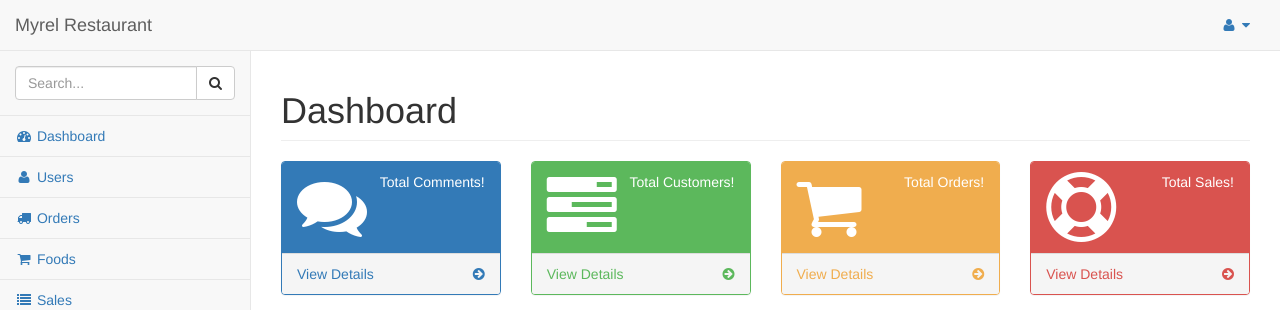
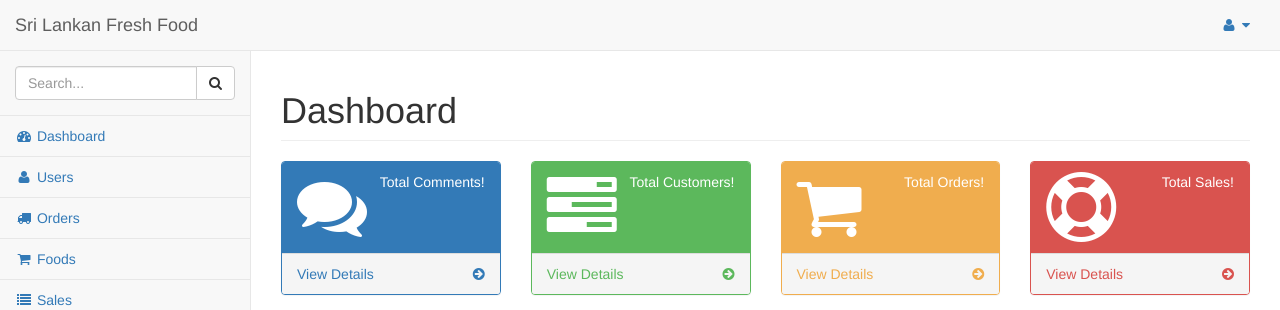
Before and after one commit to navodgit/NSC_Ordering_System, a Django app: template Restaurant/ROS/hotel/templates/admin_temp/index.html in a window 1280 px wide. Shown: the top 310 px of the page. Run offline with Django 4.2, Linux system fonts and the light colour scheme; the template is opened without the code that fills it, so the values that code supplies are empty; some libraries are stand-ins or nearby versions.

Commit message:
Update navbarheader.html file

```diff
--- a/Restaurant/ROS/hotel/templates/includes/navbarheader.html
+++ b/Restaurant/ROS/hotel/templates/includes/navbarheader.html
@@ -5,6 +5,6 @@
         <span class="icon-bar"></span>
         <span class="icon-bar"></span>
     </button>
-    <a class="navbar-brand" href="index.html">Myrel Restaurant</a>
+    <a class="navbar-brand" href="index.html">Sri Lankan Fresh Food</a>
 </div>
 <!-- /.navbar-header -->
```
